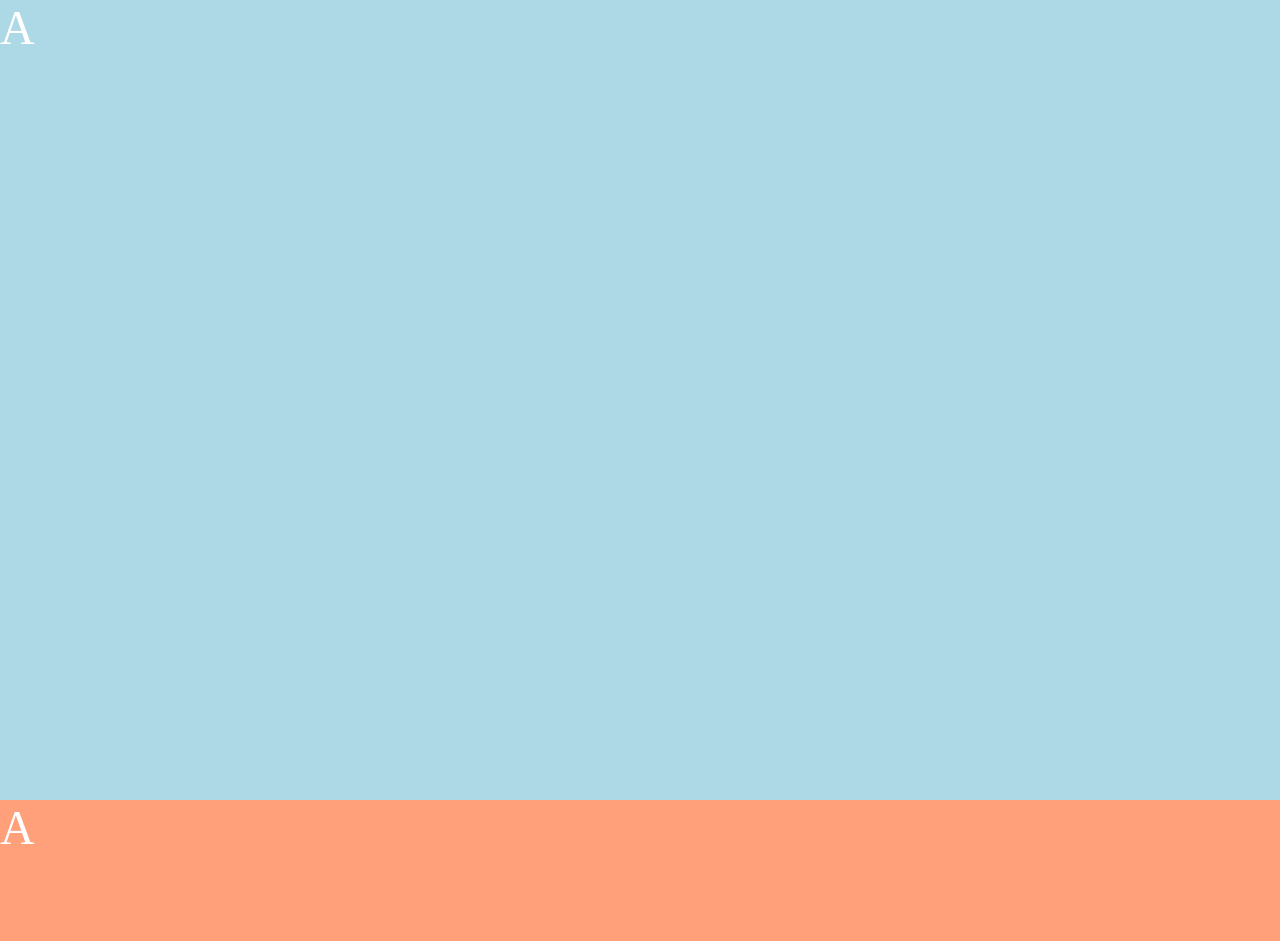
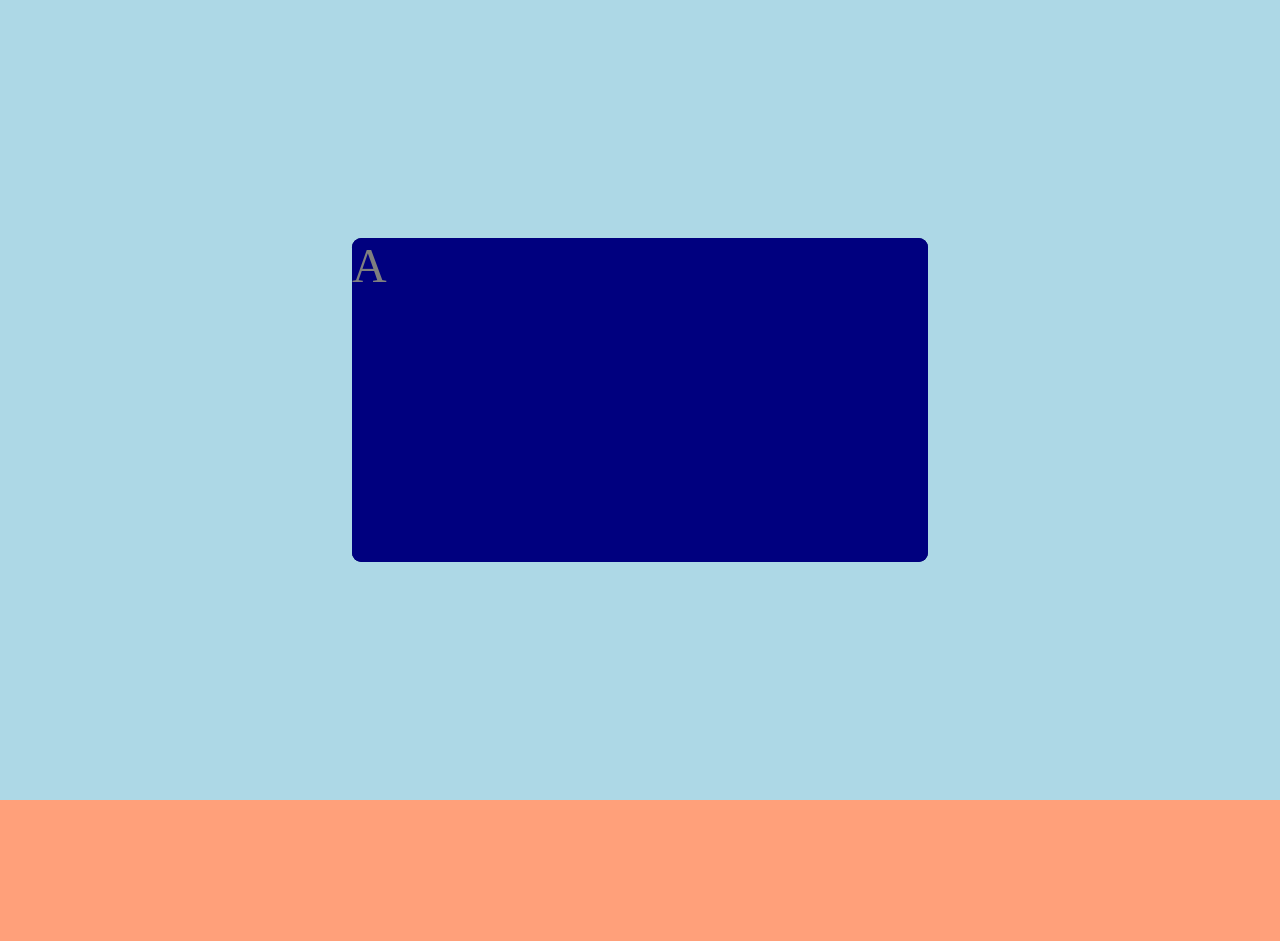
Before and after one commit to AngelBWD/HTML-CSS, a plain HTML site: page Demo 2/index.html in a window 1280 px wide. Shown: the top 941 px of the page. Drawn offline with Linux system fonts and the light colour scheme.

Commit message:
Add files via upload

```diff
--- a/Demo 2/index.html
+++ b/Demo 2/index.html
@@ -10,9 +10,9 @@
 
     <div class="container viewport">
 
-        <section class="card">
+        <section class="card ar-16x9">
 
-            A
+            <div class="media">A</div>
 
         </section>
 
@@ -20,9 +20,10 @@
 
     <div class="container viewport">
 
-        <section class="card">
+        <section class="card ar-9x16">
 
-            A
+            <div class="media">A</div>
+
 
         </section>
 
--- a/Demo 2/styles.css
+++ b/Demo 2/styles.css
@@ -9,6 +9,7 @@ body {
 .viewport {
     height: 100vh;
     background-color: lightblue;
+    position: relative;
 }
 
 .viewport:nth-child(even) {
@@ -18,4 +19,38 @@ body {
 .card {
     color: white;
     font-size: 3em;
+    position: absolute;
+    background: #000;
+    top: 50%;
+    left: 50%;
+    transform: translate(-50%, -50%);
+    width: 12em;
+    overflow: hidden;
+    border-radius: 0.2em;
 }
+
+.card:before {
+    display: block;
+    content: '';
+    background:rgba(0, 0, 0, 0.5);
+    z-index: 10;
+    position: relative;
+}
+
+.card.ar-16x9:before {
+    padding-top: calc( ( 9 / 16 ) * 100%);
+}
+
+.card.ar-9x16 {
+    width: 6em;
+}
+
+.card.ar-9x16:before {
+    padding-top: calc( ( 16 / 9 ) * 100%);
+}
+
+.card .media {
+    position: absolute;
+    top: 0; left: 0; right: 0; bottom: 0;
+    background: blue;
+}
```
